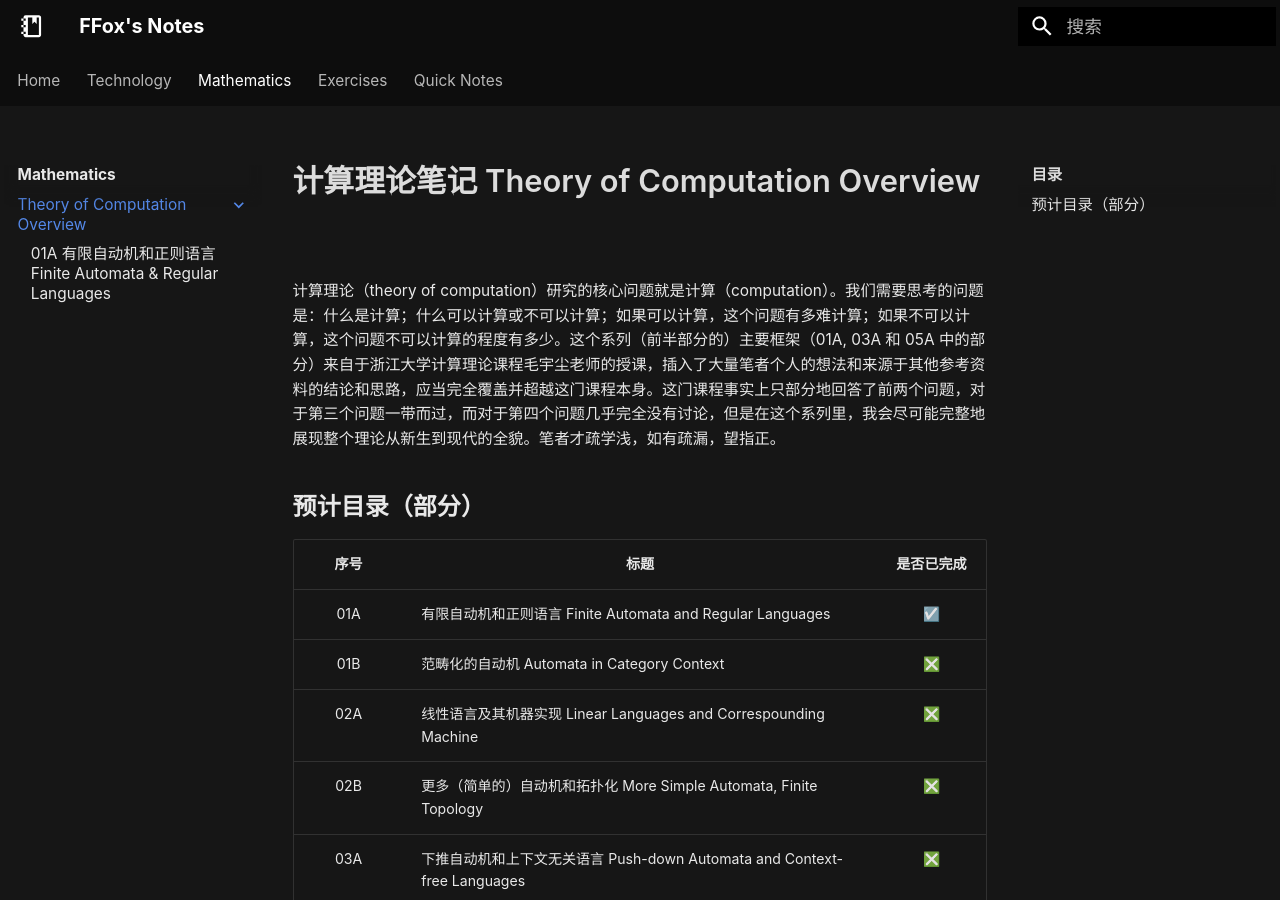
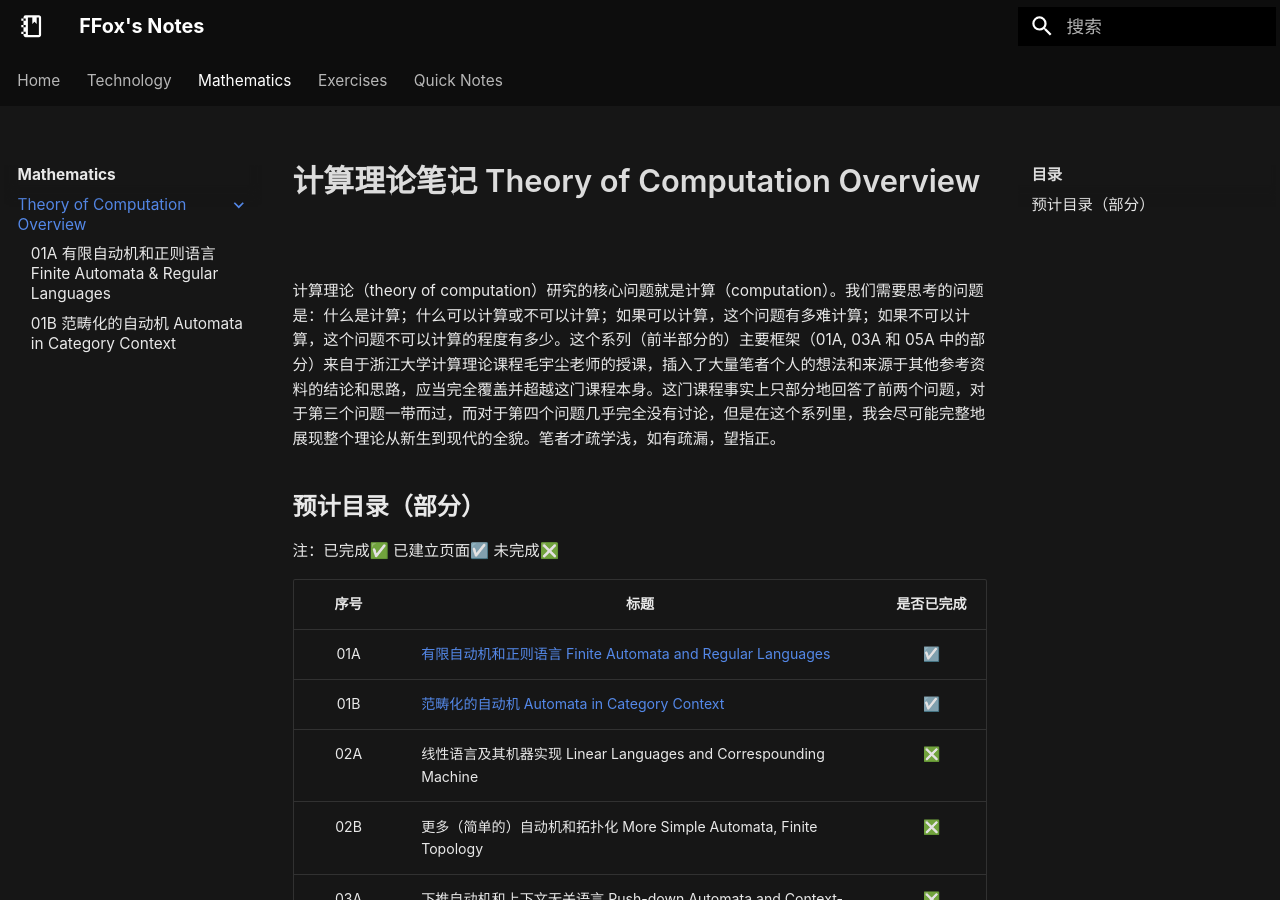
Before and after one commit to FrightenedFoxCN/notes, an MkDocs documentation site: the page built from docs/math/toc-notes/index.md, in a window 1280 px wide and 900 px high. Built offline with MkDocs 1.6.1 and Material for MkDocs 9.7.7, drawn with Linux system fonts in a browser that asks for light colours; nearby versions of some CDN libraries; library files that are not in the unit come from our copies; comment, search, counter and statistics services are not loaded; a style sheet for code colours, icons or effects is not loaded.

Commit message:
update 2023-2-10

```diff
--- a/docs/changelog.yml
+++ b/docs/changelog.yml
@@ -1,4 +1,8 @@
 - "2023":
+  - "2023-02-10":
+    - newpage:
+      - text: 增加计算理论第二节前言，以备感兴趣的读者预先参考
+      - href: /notes/math/toc-notes/01B
   - "2023-02-08":
     - function: 更新 KaTeX 版本以优化分数线显示
     - function: 添加了评论功能
--- a/docs/math/toc-notes/index.md
+++ b/docs/math/toc-notes/index.md
@@ -8,10 +8,12 @@ comments: true
 
 ## 预计目录（部分）
 
+注：已完成✅ 已建立页面☑️ 未完成❎
+
 |序号 | <center>标题</center> | 是否已完成|
 |:----:|----------------------------------------------------------|:----:|
-| 01A | 有限自动机和正则语言 Finite Automata and Regular Languages | ☑️ |
-| 01B | 范畴化的自动机 Automata in Category Context | ❎ |
+| 01A | [有限自动机和正则语言 Finite Automata and Regular Languages](01A) | ☑️ |
+| 01B | [范畴化的自动机 Automata in Category Context](01B) | ☑️ |
 | 02A | 线性语言及其机器实现 Linear Languages and Correspounding Machine | ❎ |
 | 02B | 更多（简单的）自动机和拓扑化 More Simple Automata, Finite Topology | ❎ |
 | 03A | 下推自动机和上下文无关语言 Push-down Automata and Context-free Languages | ❎ |
--- a/mkdocs.yml
+++ b/mkdocs.yml
@@ -78,6 +78,7 @@ nav:
     - Theory of Computation Overview:
       - math/toc-notes/index.md
       - 01A 有限自动机和正则语言 Finite Automata & Regular Languages: math/toc-notes/01A.md
+      - 01B 范畴化的自动机 Automata in Category Context: math/toc-notes/01B.md
   - Exercises:
     - exercises/index.md
     # - 李文威《代数学方法》卷一：基本架构:
```
Also changed, not shown: docs/math/index.md (+1 -1 lines), docs/math/toc-notes/01B.md (added, +5 -0 lines).
